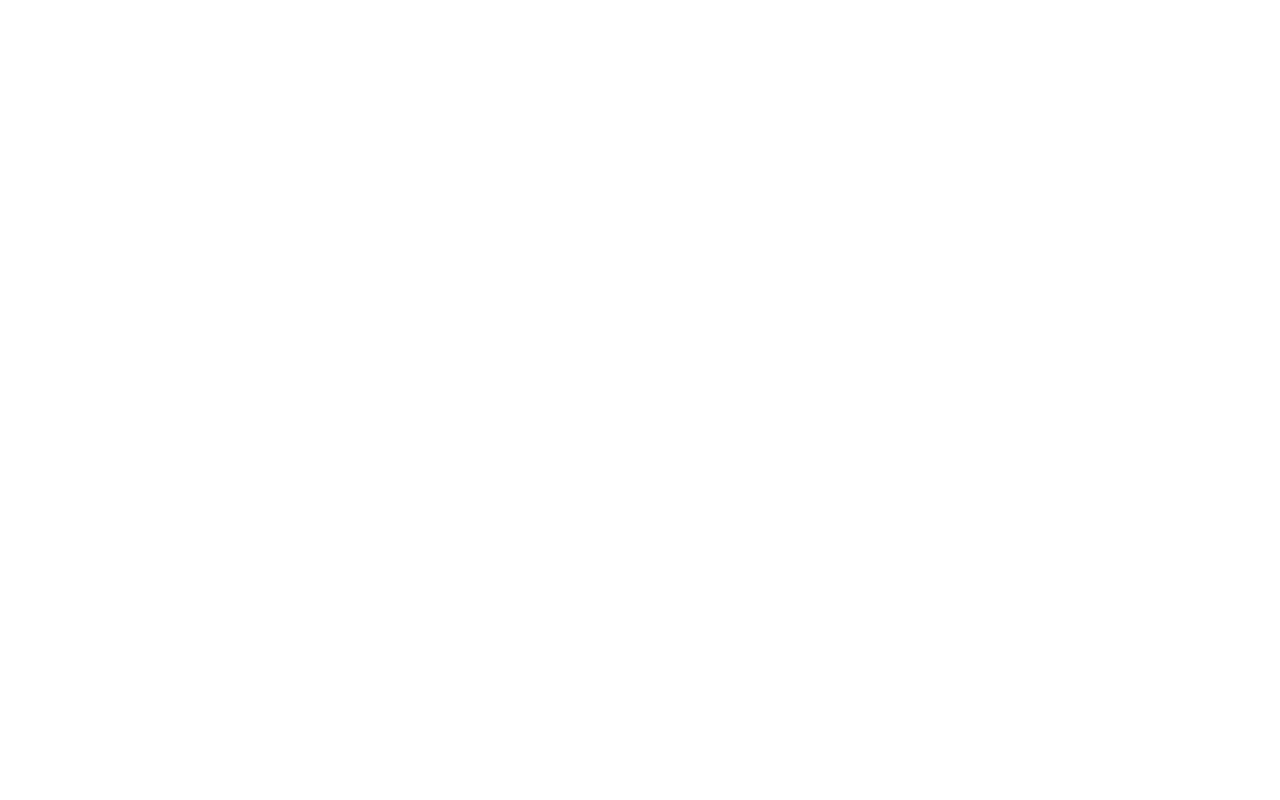
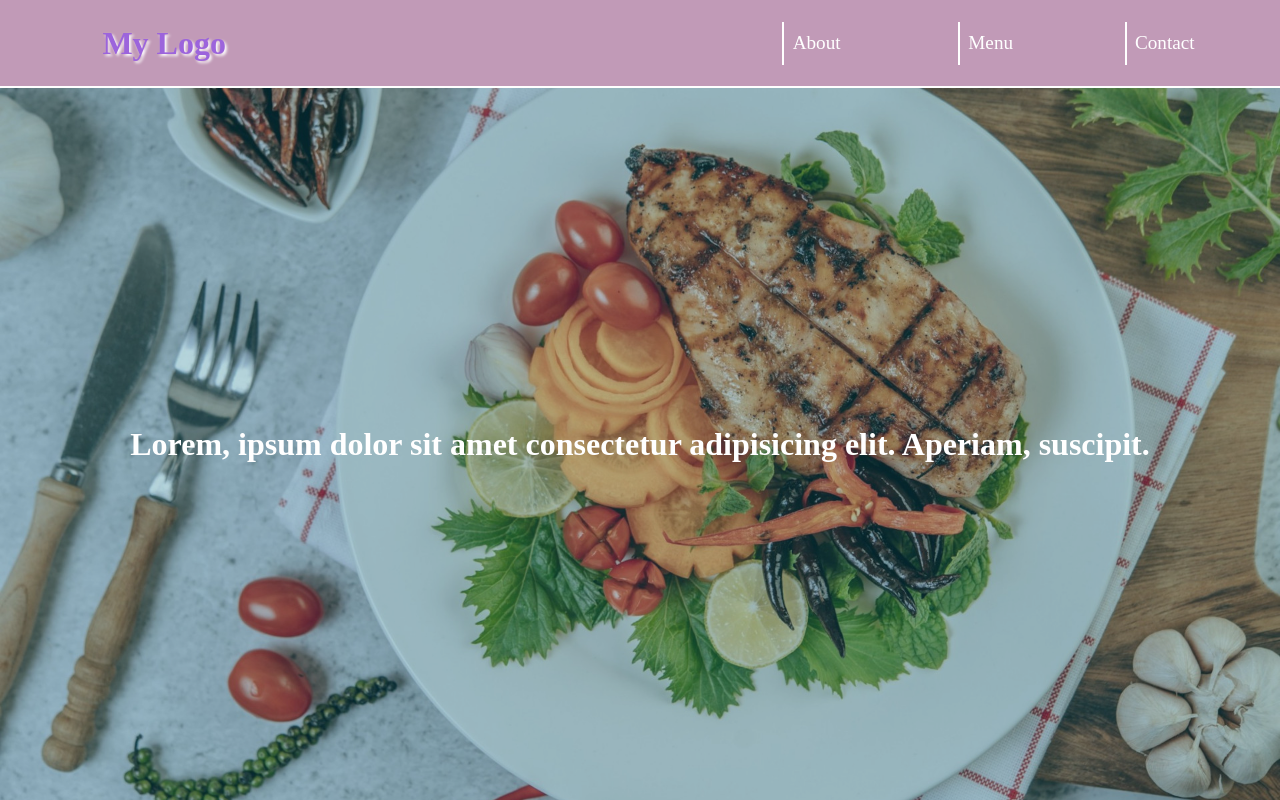
Before and after one commit to gabriellima77/restaurant-page, a website built with webpack: page dist/index.html in a window 1280 px wide. Built offline with nearby package versions, Linux system fonts and the light colour scheme.

Commit message:
add nav-bar function

```diff
--- /dev/null
+++ b/src/bar.js
@@ -0,0 +1,26 @@
+function navBar(){
+    const header = document.createElement("header");
+    const h1 = document.createElement("h1");
+    h1.textContent = "My Logo";
+    const makeNaveBar = ()=> {
+        const nav = document.createElement("nav");
+        const options = ["About", "Menu", "Contact"];
+        nav.id = "nav-bar";
+        options.forEach(option=> {
+            const div = document.createElement("div");
+            div.classList.add("option");
+            div.innerHTML = `<span class="border"></span> ${option}`;
+            nav.appendChild(div);
+        });
+        const tags = {h1, nav};
+        for(let key in tags){
+            header.appendChild(tags[key]);
+        }
+        return header;
+    }
+    return {makeNaveBar};
+}
+
+const nav = navBar();
+
+export {nav};
--- a/src/index.js
+++ b/src/index.js
@@ -1 +1,7 @@
-alert("Hello World!");
+import {nav} from "./bar";
+
+
+const page = (function () {
+    const content = document.querySelector("#content");
+    content.appendChild(nav.makeNaveBar());
+})();
```
Also changed, not shown: dist/img/hero-img.jpg (added), dist/index.html, dist/main.js, dist/styles/style.css (added), src/hero-image.js (added), 1 other file.
